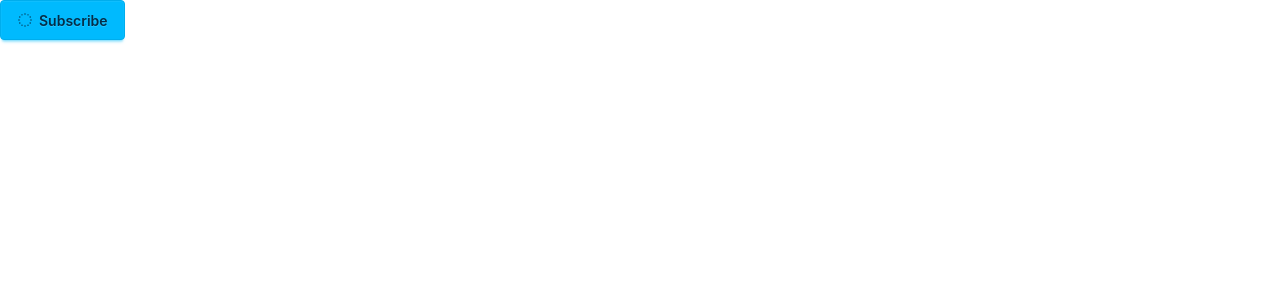
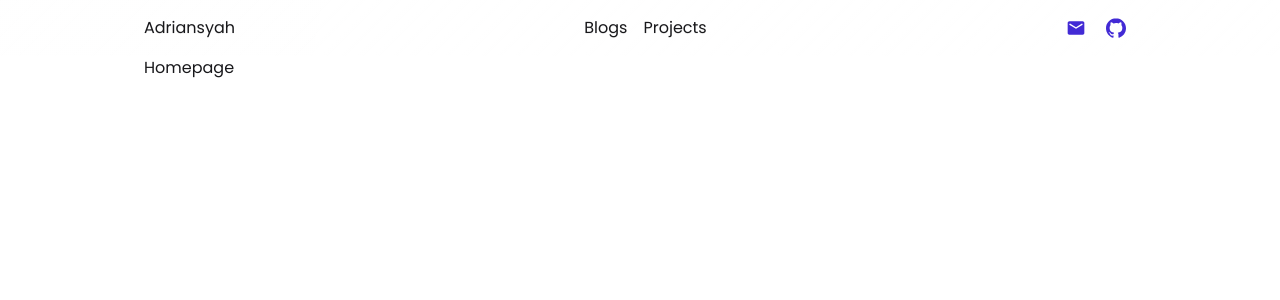
Before and after one commit to adriansyah-kadir/adriansyah-kadir.github.io, a SvelteKit app: page / in a window 1280 px wide. Shown: the top 300 px of the page. Built offline with nearby package versions, Linux system fonts and the light colour scheme.

Commit message:
top navbar

```diff
--- a/src/app.html
+++ b/src/app.html
@@ -3,6 +3,9 @@
 	<head>
 		<meta charset="utf-8" />
 		<meta name="viewport" content="width=device-width, initial-scale=1" />
+		<link rel="preconnect" href="https://fonts.googleapis.com">
+		<link rel="preconnect" href="https://fonts.gstatic.com" crossorigin>
+		<link href="https://fonts.googleapis.com/css2?family=Poppins:ital,wght@0,100;0,200;0,300;0,400;0,500;0,600;0,700;0,800;0,900;1,100;1,200;1,300;1,400;1,500;1,600;1,700;1,800;1,900&display=swap" rel="stylesheet">
 		%sveltekit.head%
 	</head>
 	<body data-sveltekit-preload-data="hover">
--- a/src/lib/components/css/tailwind.css
+++ b/src/lib/assets/css/tailwind.css
@@ -1,5 +1,15 @@
 @import "tailwindcss";
 @plugin "daisyui";
+
+@layer base {
+  * {
+    font-family: "Poppins", sans-serif;
+  }
+
+  button {
+    @apply leading-0;
+  }
+}
 
 @keyframes fade-in {
   from {
--- /dev/null
+++ b/src/lib/components/ui/icons/icon-github.svelte
@@ -0,0 +1,3 @@
+<svg xmlns="http://www.w3.org/2000/svg" width="20" height="20" viewBox="0 0 32 32" {...$$props}>
+	<path fill="currentColor" d="M16 .396c-8.839 0-16 7.167-16 16c0 7.073 4.584 13.068 10.937 15.183c.803.151 1.093-.344 1.093-.772c0-.38-.009-1.385-.015-2.719c-4.453.964-5.391-2.151-5.391-2.151c-.729-1.844-1.781-2.339-1.781-2.339c-1.448-.989.115-.968.115-.968c1.604.109 2.448 1.645 2.448 1.645c1.427 2.448 3.744 1.74 4.661 1.328c.14-1.031.557-1.74 1.011-2.135c-3.552-.401-7.287-1.776-7.287-7.907c0-1.751.62-3.177 1.645-4.297c-.177-.401-.719-2.031.141-4.235c0 0 1.339-.427 4.4 1.641a15.4 15.4 0 0 1 4-.541c1.36.009 2.719.187 4 .541c3.043-2.068 4.381-1.641 4.381-1.641c.859 2.204.317 3.833.161 4.235c1.015 1.12 1.635 2.547 1.635 4.297c0 6.145-3.74 7.5-7.296 7.891c.556.479 1.077 1.464 1.077 2.959c0 2.14-.02 3.864-.02 4.385c0 .416.28.916 1.104.755c6.4-2.093 10.979-8.093 10.979-15.156c0-8.833-7.161-16-16-16z" />
+</svg>
--- /dev/null
+++ b/src/lib/components/ui/icons/icon-mail.svelte
@@ -0,0 +1,3 @@
+<svg xmlns="http://www.w3.org/2000/svg" width="20" height="20" viewBox="0 0 24 24" {...$$props}>
+	<path fill="currentColor" d="M4 20q-.825 0-1.412-.587T2 18V6q0-.825.588-1.412T4 4h16q.825 0 1.413.588T22 6v12q0 .825-.587 1.413T20 20zm8-7.175q.125 0 .263-.038t.262-.112L19.6 8.25q.2-.125.3-.312t.1-.413q0-.5-.425-.75T18.7 6.8L12 11L5.3 6.8q-.45-.275-.875-.012T4 7.525q0 .25.1.438t.3.287l7.075 4.425q.125.075.263.113t.262.037" />
+</svg>
--- a/src/routes/+layout.svelte
+++ b/src/routes/+layout.svelte
@@ -1,12 +1,35 @@
 <script lang="ts">
-	import favicon from '$lib/assets/favicon.svg';
-	import "$lib/components/css/tailwind.css"
+	import { page } from "$app/state";
+	import "$lib/assets/css/tailwind.css";
+	import IconGithub from "$lib/components/ui/icons/icon-github.svelte";
+	import IconMail from "$lib/components/ui/icons/icon-mail.svelte";
 
 	let { children } = $props();
 </script>
 
-<svelte:head>
-	<link rel="icon" href={favicon} />
-</svelte:head>
-
+<header
+	class="h-14 glass backdrop-blur-xs shadow-none border-b border-base-300 sticky top-0"
+>
+	<div class="max-w-5xl m-auto flex items-center h-full px-4 justify-between">
+		<a href={page.url.origin}>Adriansyah</a>
+		<div class="sm:flex gap-4 hidden">
+			<a href="/blogs">Blogs</a>
+			<a href="/projects">Projects</a>
+		</div>
+		<div class="flex">
+			<a
+				href="mailto:adriansyahkadir.work@gmail.com"
+				class="btn btn-square btn-link"
+			>
+				<IconMail />
+			</a>
+			<a
+				href="https://github.com/adriansyah-kadir"
+				class="btn btn-square btn-link"
+			>
+				<IconGithub />
+			</a>
+		</div>
+	</div>
+</header>
 {@render children()}
--- a/src/routes/+page.svelte
+++ b/src/routes/+page.svelte
@@ -1,34 +1,3 @@
-<script lang="ts">
-  import IconSpinner from "$lib/components/ui/icons/icon-spinner.svelte";
-  import { AlertDialog } from "bits-ui";
-  import { dialog } from "$lib/components/ui";
-
-  const { content, overlay } = dialog({ animation: true });
-</script>
-
-<AlertDialog.Root>
-  <AlertDialog.Trigger class="btn btn-info">
-    <IconSpinner class="size-4" />
-    Subscribe
-  </AlertDialog.Trigger>
-  <AlertDialog.Portal>
-    <AlertDialog.Overlay
-      class="{overlay()} duration-150"
-    />
-    <AlertDialog.Content class={content()}>
-      <div class="flex flex-col gap-4 pb-6">
-        <AlertDialog.Title class="card-title">
-          Confirm your transaction
-        </AlertDialog.Title>
-        <AlertDialog.Description class="text-base-content/80 text-sm">
-          This action cannot be undone. This will initiate a monthly wire in the
-          amount of $10,000 to Huntabyte. Do you wish to continue?
-        </AlertDialog.Description>
-      </div>
-      <div class="card-actions">
-        <AlertDialog.Cancel class="btn btn-soft">Cancel</AlertDialog.Cancel>
-        <AlertDialog.Action class="btn btn-info">Continue</AlertDialog.Action>
-      </div>
-    </AlertDialog.Content>
-  </AlertDialog.Portal>
-</AlertDialog.Root>
+<div class="max-w-5xl m-auto px-4 h-screen">
+  Homepage
+</div>
```
Also changed, not shown: src/lib/assets/favicon.svg (deleted).
